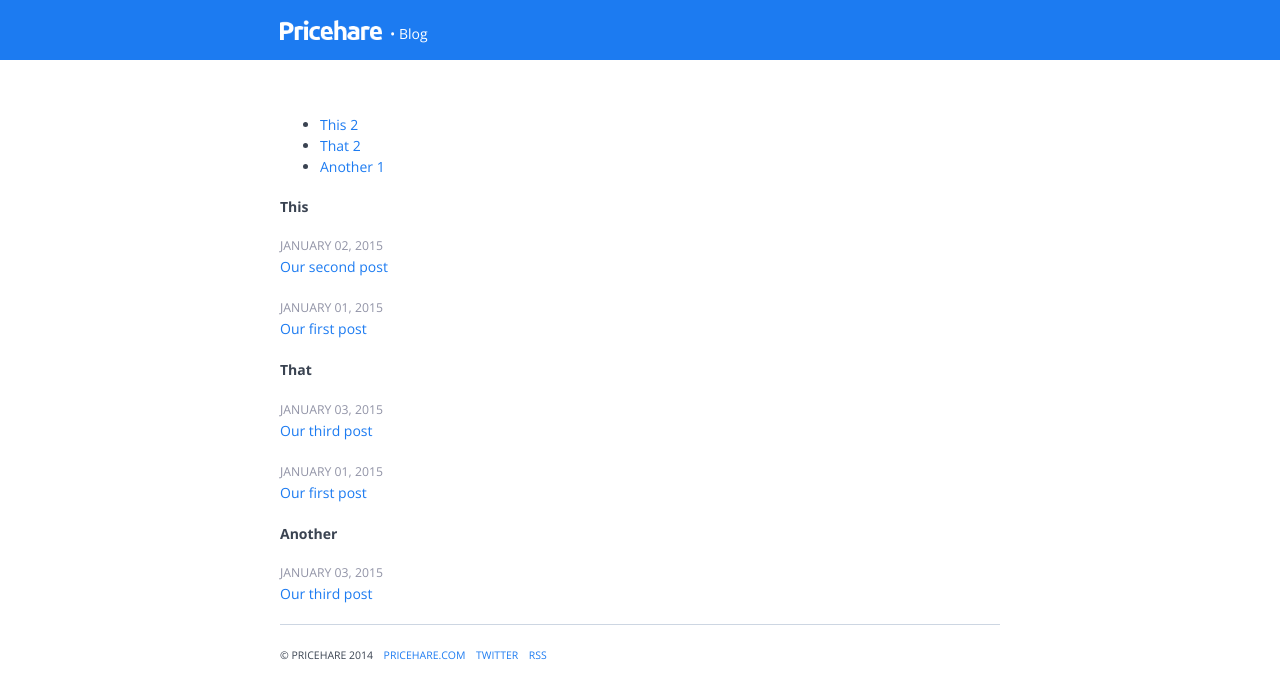
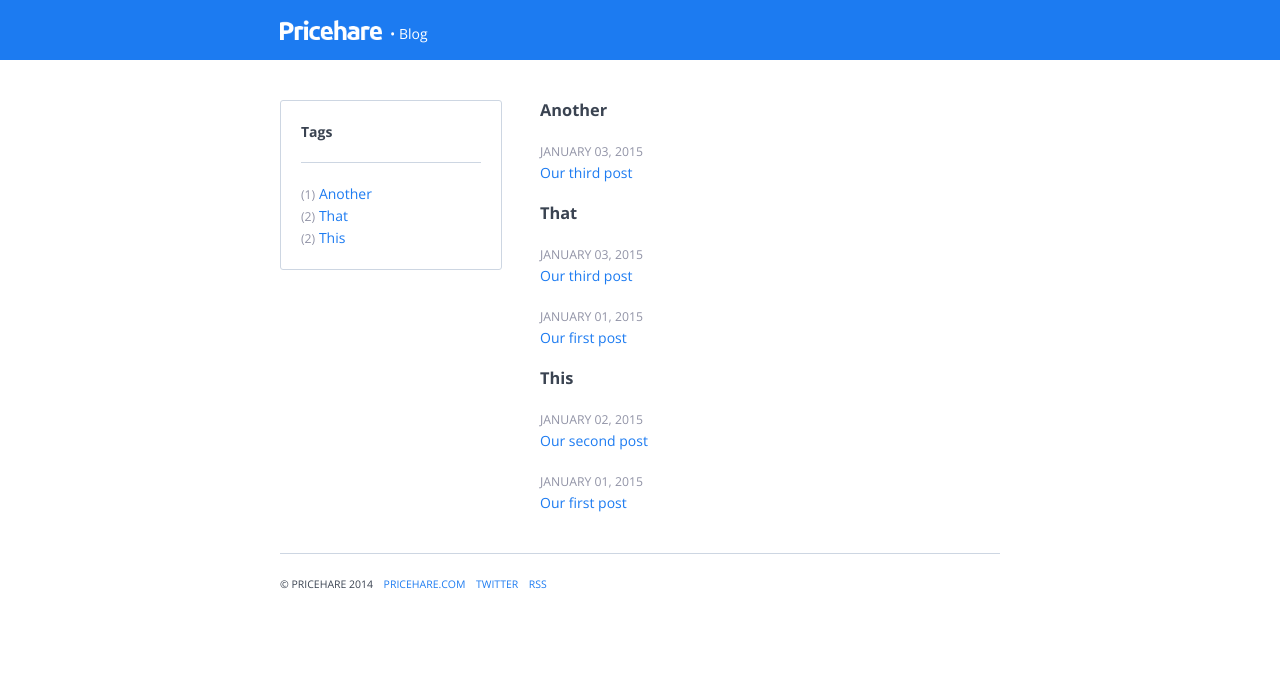
Before and after one commit to Pricehare/blog, a Jekyll site: the page built from tags/index.html, in a window 1280 px wide. Shown: the top 699 px of the page. Built offline with Jekyll 4.4.1, drawn with Linux system fonts in a browser that asks for light colours.

Commit message:
finished styling of tag page, reset pagination to 5 items per page

```diff
--- a/_config.yml
+++ b/_config.yml
@@ -11,4 +11,4 @@ markdown: kramdown
 # post settings
 permalink: /:year/:month/:day/:title/
 
-paginate: 2
+paginate: 5
--- a/_sass/partials/_base.scss
+++ b/_sass/partials/_base.scss
@@ -95,6 +95,38 @@ article {
 
 /* Tag list */
 
+.sidebar {
+	width: 180px;
+	position: fixed;
+	padding: 20px;
+	@extend .box;
+
+	h4 {
+		margin: 0 0 20px 0;
+		padding: 0 0 20px 0;
+		border-bottom: 1px solid $border-color;
+	}
+
+	ul {
+		@extend .plain-ul;
+	}
+
+	span {
+		@extend .title;
+	}
+
+}
+
+.page-content {
+	padding-left: 260px;
+	margin-bottom: 40px;
+
+	h3 {
+		margin: 0 0 20px 0;
+	}
+
+}
+
 .tag-list {
 	@extend .plain-ul;
 
--- a/_sass/partials/_footer.scss
+++ b/_sass/partials/_footer.scss
@@ -21,18 +21,6 @@ footer {
 			margin-right: 1em;
 		}
 
-		a {
-			/*color: $grey;*/
-		}
-
 	}
 
 }
-
-body.login footer {
-
-	.inner {
-		border: 0;
-	}
-
-}
--- a/_sass/partials/_header.scss
+++ b/_sass/partials/_header.scss
@@ -24,6 +24,11 @@ header {
 		margin-top: -10px;
 		color: white;
 		line-height: 28px;
+
+		&:hover {
+			color: $yellow;
+		}
+
 	}
 
 	.route-sign-in,
--- a/tags/index.html
+++ b/tags/index.html
@@ -3,22 +3,26 @@ title: Categories
 layout: default
 ---
 
+<div class="sidebar">
+	<h4>Tags</h4>
 	<ul class="">
 	{% assign tags_list = site.tags %}
 		{% if tags_list.first[0] == null %}
-	{% for tag in tags_list %}
-		<li><a href="#{{ tag }}">{{ tag | capitalize }} <span>{{ site.tags[tag].size }}</span></a></li>
+		{% for tag in tags_list reversed %}
+			<li><span>({{ site.tags[tag].size }})</span> <a href="#{{ tag }}">{{ tag | capitalize }}</a></li>
 		{% endfor %}
 		{% else %}
-	{% for tag in tags_list %}
-		<li><a href="#{{ tag[0] }}">{{ tag[0] | capitalize }} <span>{{ tag[1].size }}</span></a></li>
+		{% for tag in tags_list reversed %}
+			<li><span>({{ tag[1].size }})</span> <a href="#{{ tag[0] }}">{{ tag[0] | capitalize }}</a></li>
 		{% endfor %}
 		{% endif %}
 	{% assign tags_list = nil %}
 	</ul>
+</div>
 
-{% for tag in site.tags %}
-	<h4 id="{{ tag[0] }}">{{ tag[0] | capitalize }}</h4>
+<div class="page-content">
+{% for tag in site.tags reversed %}
+	<h3 id="{{ tag[0] }}">{{ tag[0] | capitalize }}</h3>
 	<ul class="tag-list">
 	{% assign pages_list = tag[1] %}
 	{% for post in pages_list %}
@@ -37,3 +41,4 @@ layout: default
 	{% assign group = nil %}
 	</ul>
 {% endfor %}
+</div>
```
Also changed, not shown: 5 other files. Lines whose indentation alone changed are shown as unchanged.
